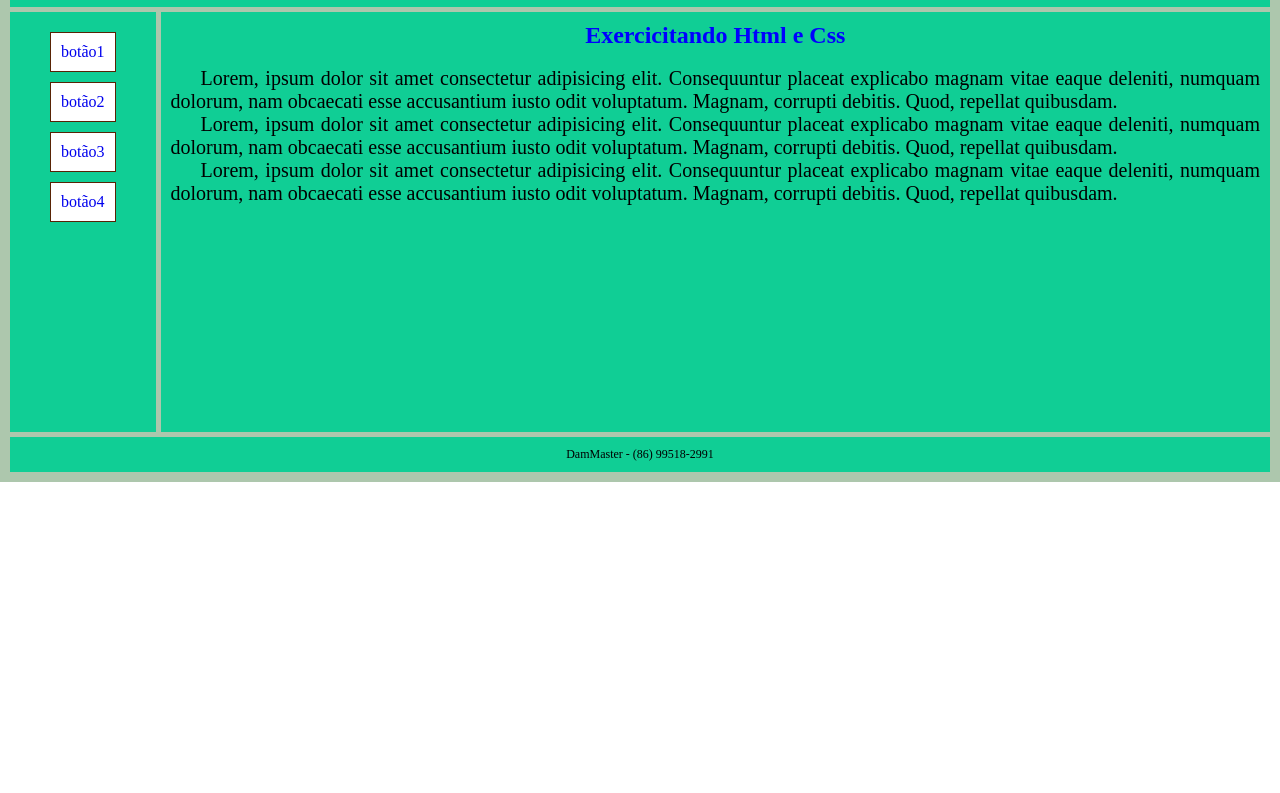
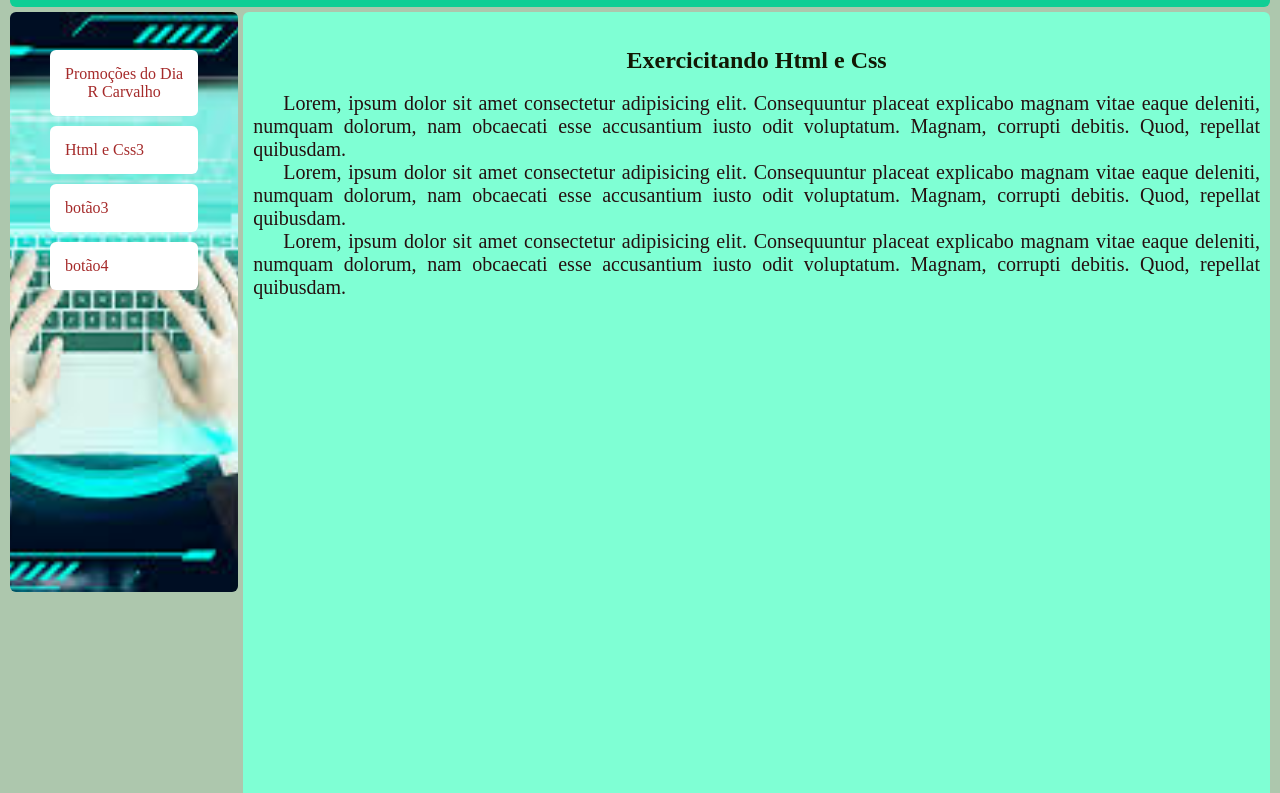
Before and after one commit to DamSystem/secundario, a plain HTML site: page index2.html in a window 1280 px wide. Shown: the part 143-936 px from the top of the page. Before the commit the page ends 800 px from the top, so only its background shows below. Drawn offline with Linux system fonts and the light colour scheme.

Commit message:
commit de mais um passo no aprendizado

```diff
--- a/grids.css
+++ b/grids.css
@@ -17,13 +17,14 @@
 }
 
 .container div{
-    background-color: rgb(16, 206, 149);
     border: 0px solid rgb(10, 14, 204);
+    border-radius: 6px;
     padding: 10px;
     width: 98,5%;
 }
 
 #header{
+    background-color: rgb(16, 206, 149);
     grid-area: header;
     display: flex;
     align-items: center;
@@ -34,44 +35,74 @@
 #cabeçalho{
    display: flex;
    align-items: center;
-   justify-content: justify;
    gap: 20px;
    border: 0px;
 }
 
 .img{
+    align-items: center;
+    justify-content: justify;
     height: 100px;
     border-radius: 60px;
 }
 
-#cabeç{
+.cabeç{
     font-size: 40px;
     color: rgb(3, 3, 27);
 }
 
 
 #sidebar{
+    background-image: url("img/images.jpg");
+    background-repeat: no-repeat;
+    background-position: center;
+    background-size: cover;
+    background-position: center;
     grid-area: sidebar;
-    height: 50vh;
+    height: 70vh;
 }
 
 a{
     display: flex;
-    background-color: white;
+    background-color: rgb(255, 255, 255);
     text-decoration: none;
-    border: 1px solid rgb(88, 35, 5);
-    padding: 10px;
+    text-align: center;
+    border-radius: 6px;
+    padding: 15px;
     margin: 10px 30px 10px 30px;
+    color: brown;
+}
+
+a.bot1:hover{
+    background-image: url("img/R Carvalho.jpg");
+    background-repeat: no-repeat;
+    background-position: center;
+    background-size: cover;
+    background-position: center;
+    text-decoration: none;
+}
+
+a.bot2:hover{
+    background-image: url("img/Html e Css3.png");
+    background-repeat: no-repeat;
+    background-position: center;
+    background-size: cover;
+    background-position: center;
+    text-decoration: none;
 }
 
 #content{
+    background-color: aquamarine;
     grid-area: content;
     text-align: justify;
+    height: 1000vh;
+    color: rgb(37, 15, 15);
 }
 
 h2{
     text-align: center;
-    color: blue;
+    color: rgb(18, 24, 3);
+    margin: 25px 0px 0px 0px;
 }
 
 .paragrafo{
@@ -80,6 +111,7 @@ h2{
 }
 
 #footer{
+    background-color: rgb(16, 206, 149);
     grid-area: footer;
     text-align: center;
     font-size: 12px;
--- a/index2.html
+++ b/index2.html
@@ -16,23 +16,21 @@
 
             <img class="img" src="img/images.jpg">
 
-            <p id="cabeç">Exercitando Html e Css</p>
+            <p class="cabeç">Exercitando Html e Css</p>
         </div>
     </div>
 
 
 
         <div id="sidebar">
-
-                <a class="bot1" href="#">botão1</a>
-                <a class="bot2" href="#">botão2</a>
+            <br>
+                <a class="bot1" href="https://www.gruporcarvalho.com.br/">Promoções do Dia <br> R Carvalho</a>
+                <a class="bot2" href="https://www.cursoemvideo.com/curso/html5-css3-modulo1/">Html e Css3</a>
                 <a class="bot3" href="#">botão3</a>
                 <a class="bot4" href="#">botão4</a>
-
         </div>
 
         <div id="content">
-
             <h2>Exercicitando Html e Css</h2><br>
 
             <p class="paragrafo">Lorem, ipsum dolor sit amet consectetur adipisicing elit. Consequuntur placeat explicabo magnam vitae eaque deleniti, numquam dolorum, nam obcaecati esse accusantium iusto odit voluptatum. Magnam, corrupti debitis. Quod, repellat quibusdam.</p>
```
Also changed, not shown: img/DevMedia.webp (added), img/Html e Css3.png (added), img/R Carvalho.jpg (added).
